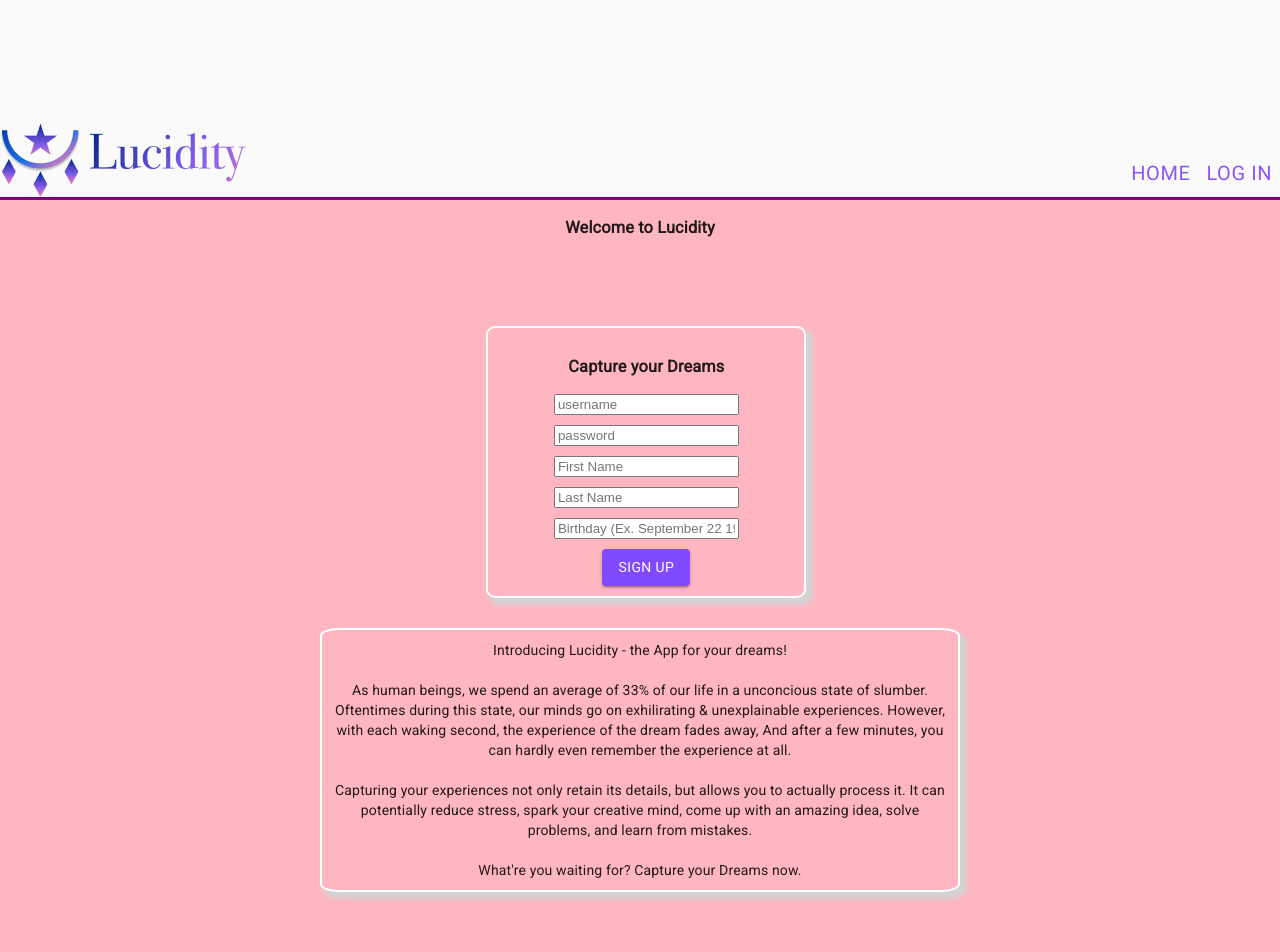
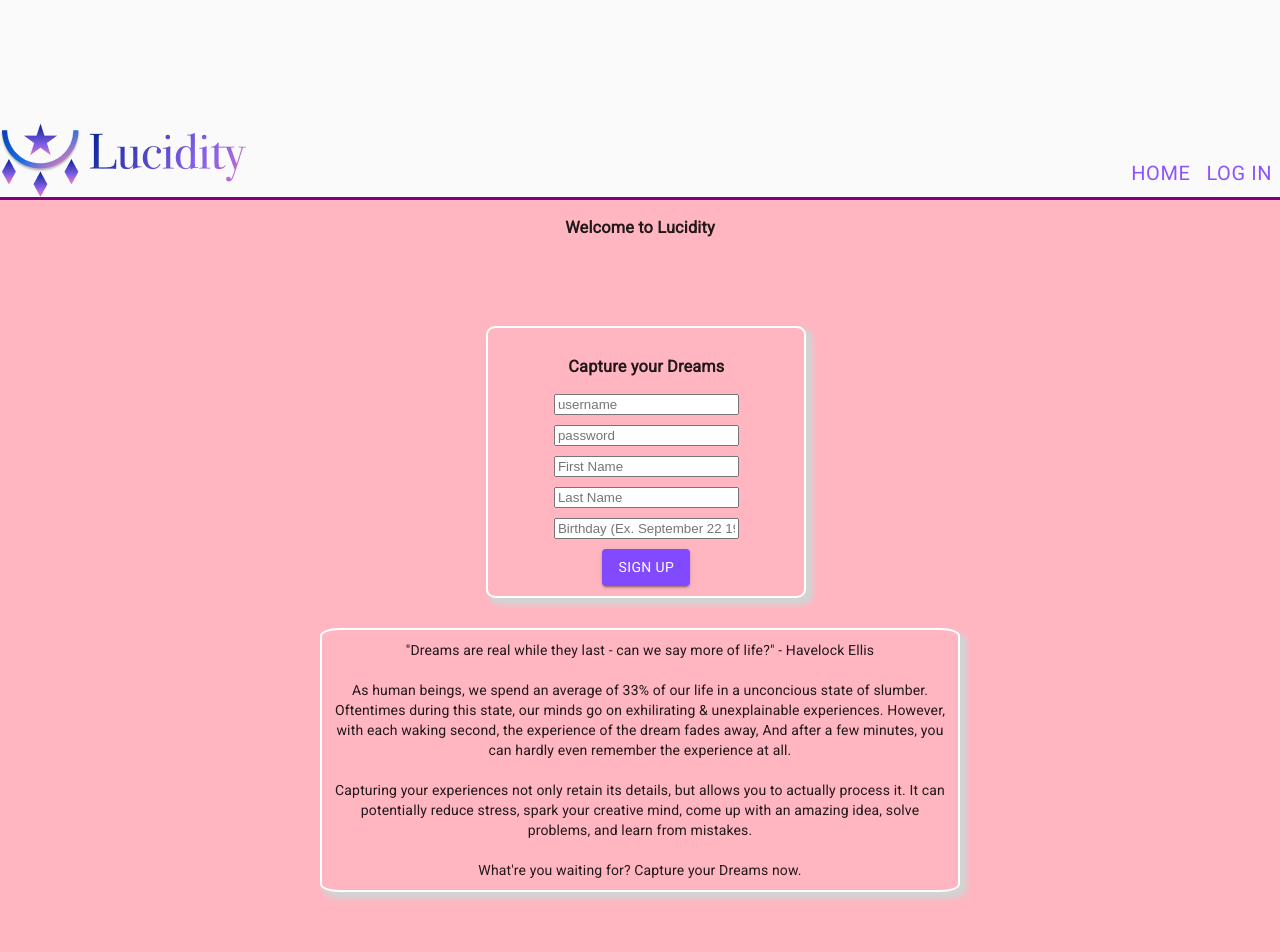
Before and after one commit to warrenniu/lucidity-frontend, a React (Create React App) app: page /home in a window 1280 px wide. Shown: the top 952 px of the page. Built offline with nearby package versions, Linux system fonts and the light colour scheme.

Commit message:
looking to update font for presentation

```diff
--- a/src/App.css
+++ b/src/App.css
@@ -134,9 +134,9 @@
   }
 
   .addDream {
-    text-align: center;
+    /* text-align: center; */
     margin: 50px 0;
-    float: right
+    /* float: right */
   }
 
   .searchComponent {
--- a/src/Components/AnalysisComponent.js
+++ b/src/Components/AnalysisComponent.js
@@ -54,7 +54,7 @@ function AnalysisComponent(props) {
     const colors = ['red', 'purple', 'orange', 'blue', 'green', 'pink', 'silver', 'brown', 'turquoise', 'black', 'lime', 'teal']
     return (
         <div className="pieChart">
-            <h3>Dreams by Rating</h3>
+            <h3>Rating:</h3>
             <PieChart width={400} height={400}>
                 <Pie dataKey="value" isAnimationActive={false} data={data01} cx={200} cy={200} outerRadius={80}>
                     {
@@ -67,7 +67,7 @@ function AnalysisComponent(props) {
                 <Tooltip />
             </PieChart>
 
-                <h3>Dreams by Month</h3>
+                <h3>Month:</h3>
                 <PieChart width={400} height={400}>
                     <Pie dataKey="value" isAnimationActive={false} data={data02} cx={200} cy={200} outerRadius={80}>
                         {
--- a/src/Components/HomeComponent.js
+++ b/src/Components/HomeComponent.js
@@ -15,7 +15,7 @@ function HomeComponent(props) {
             'boxShadow': `5px 5px 5px 2px lightgrey`,
             'marginTop': '10px',
             'textAlign': 'center',
-        }}>Introducing Lucidity - the App for your dreams! <br></br><br></br>As human beings, we spend an average of 33% of our life in a unconcious state of slumber. Oftentimes during this state, our minds go on exhilirating & unexplainable experiences. However, with each waking second, the experience of the dream fades away, And after a few minutes, you can hardly even remember the experience at all.<br></br><br></br>Capturing your experiences not only retain its details, but allows you to actually process it. It can potentially reduce stress, spark your creative mind, come up with an amazing idea, solve problems, and learn from mistakes.<br></br><br></br>What're you waiting for? Capture your Dreams now.</p>
+        }}>"Dreams are real while they last - can we say more of life?" - Havelock Ellis <br></br><br></br>As human beings, we spend an average of 33% of our life in a unconcious state of slumber. Oftentimes during this state, our minds go on exhilirating & unexplainable experiences. However, with each waking second, the experience of the dream fades away, And after a few minutes, you can hardly even remember the experience at all.<br></br><br></br>Capturing your experiences not only retain its details, but allows you to actually process it. It can potentially reduce stress, spark your creative mind, come up with an amazing idea, solve problems, and learn from mistakes.<br></br><br></br>What're you waiting for? Capture your Dreams now.</p>
         </div>
     )
 }
```
Also changed, not shown: 1 other file (tests, documents, lock files or other folders).
